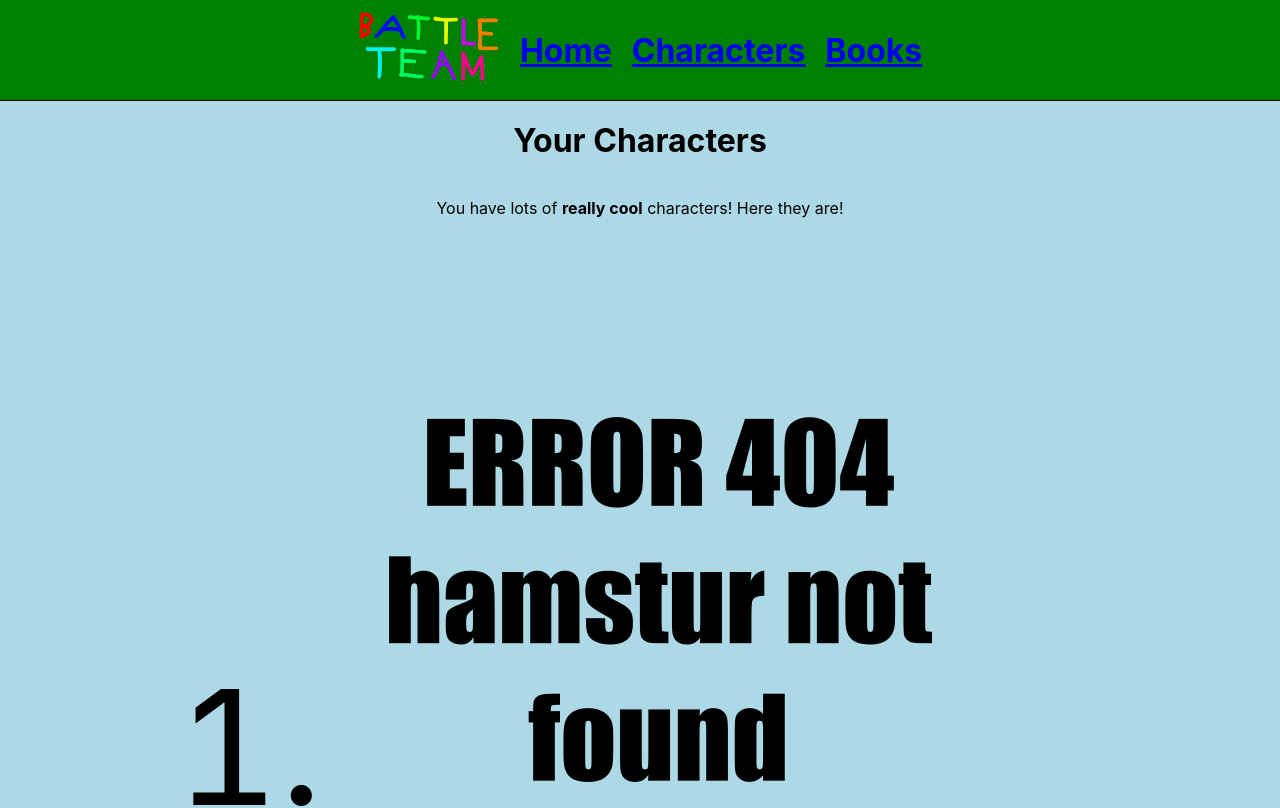
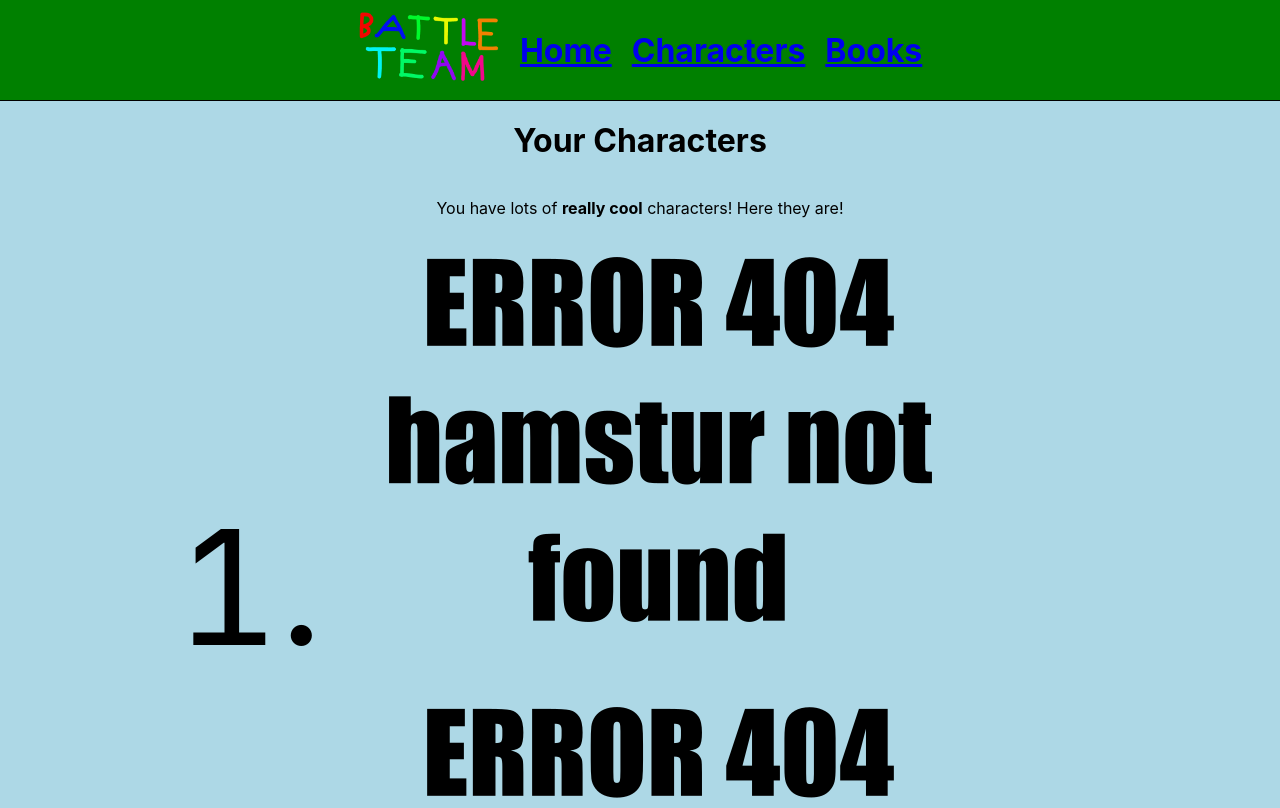
Before and after one commit to SoopCo/soopco.github.io, a React (Create React App) app: page /characters in a window 1280 px wide. Shown: the top 808 px of the page. Built offline with nearby package versions, Linux system fonts and the light colour scheme.

Commit message:
Fixed that really annoying margin

```diff
--- a/src/pages/Characters.jsx
+++ b/src/pages/Characters.jsx
@@ -14,7 +14,7 @@ const Characters = () => {
             <p>
                 You have lots of <b>really cool</b> characters! Here they are!
             </p>
-            <ol style={{ fontSize: "10rem" }}>
+            <ol style={{ fontSize: "10rem", margin: "0" }}>
                 <li>
                     <img src={hamstur} alt="ERROR 404: hamstur not found" />
                 </li>
```
